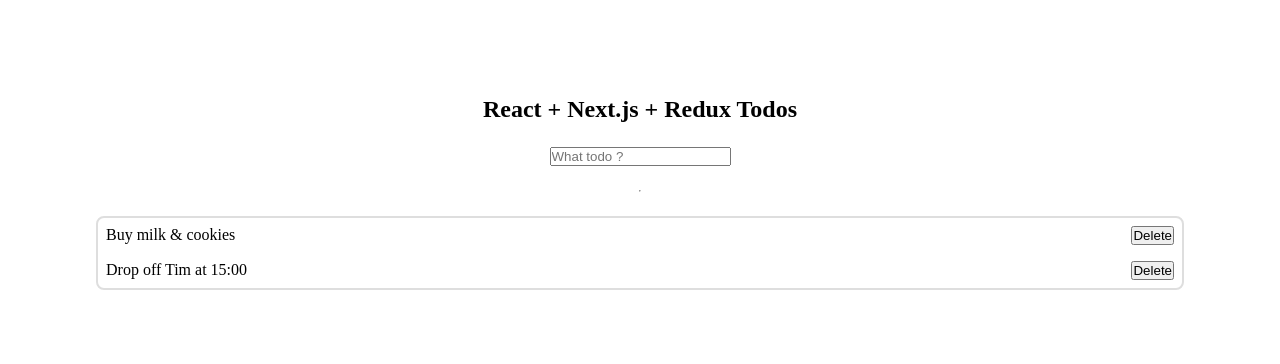
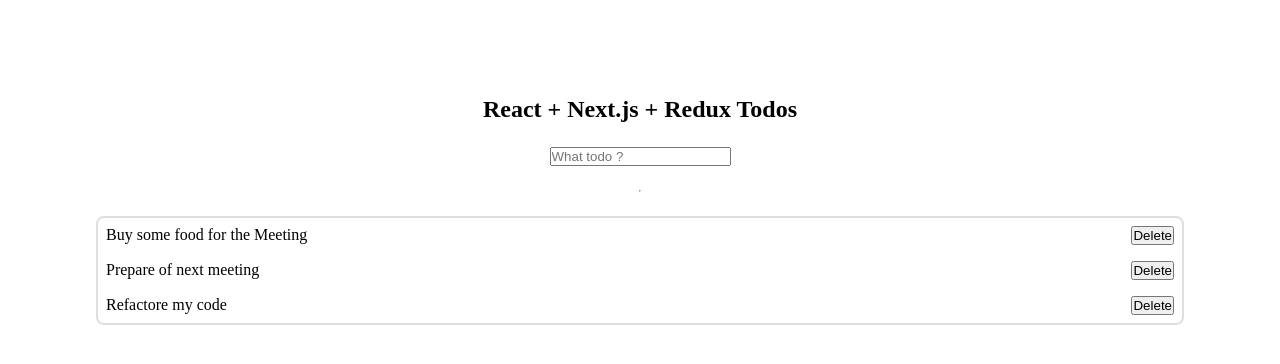
Before and after one commit to tamirossmbox/react-nextjs-redux-todos, a Next.js app: page / in a window 1280 px wide. Shown: the top 364 px of the page. Built offline with nearby package versions, Linux system fonts and the light colour scheme.

Commit message:
connected UI List to the store todos

```diff
--- a/src/components/TodoList.tsx
+++ b/src/components/TodoList.tsx
@@ -1,12 +1,14 @@
 import React from 'react'
 import styles from './TodoList.module.css';
+import { useSelector } from 'react-redux';
+import { RootState } from '@/app/store';
 
-interface TodosProps {
-    todos: any[]
-}
-const TodoList = ({ todos }: TodosProps) => {
+
+const TodoList = () => {
+    const allTodos = useSelector((state: RootState) => state.todos);
+
     return (
-        <div className={styles.list}>{todos.map(item => {
+        <div className={styles.list}>{allTodos.todos.map(item => {
             return <li key={item.id}>
                 <span className={styles.text}>{item.text}</span>
                 <button>Delete</button>
--- a/src/pages/index.tsx
+++ b/src/pages/index.tsx
@@ -33,7 +33,7 @@
         <h2>React + Next.js + Redux Todos </h2>
         <Input value={value} onChange={handleInputChange} />
         <hr />
-        <TodoList todos={mockData} />
+        <TodoList />
       </main>
     </>
   )
```
